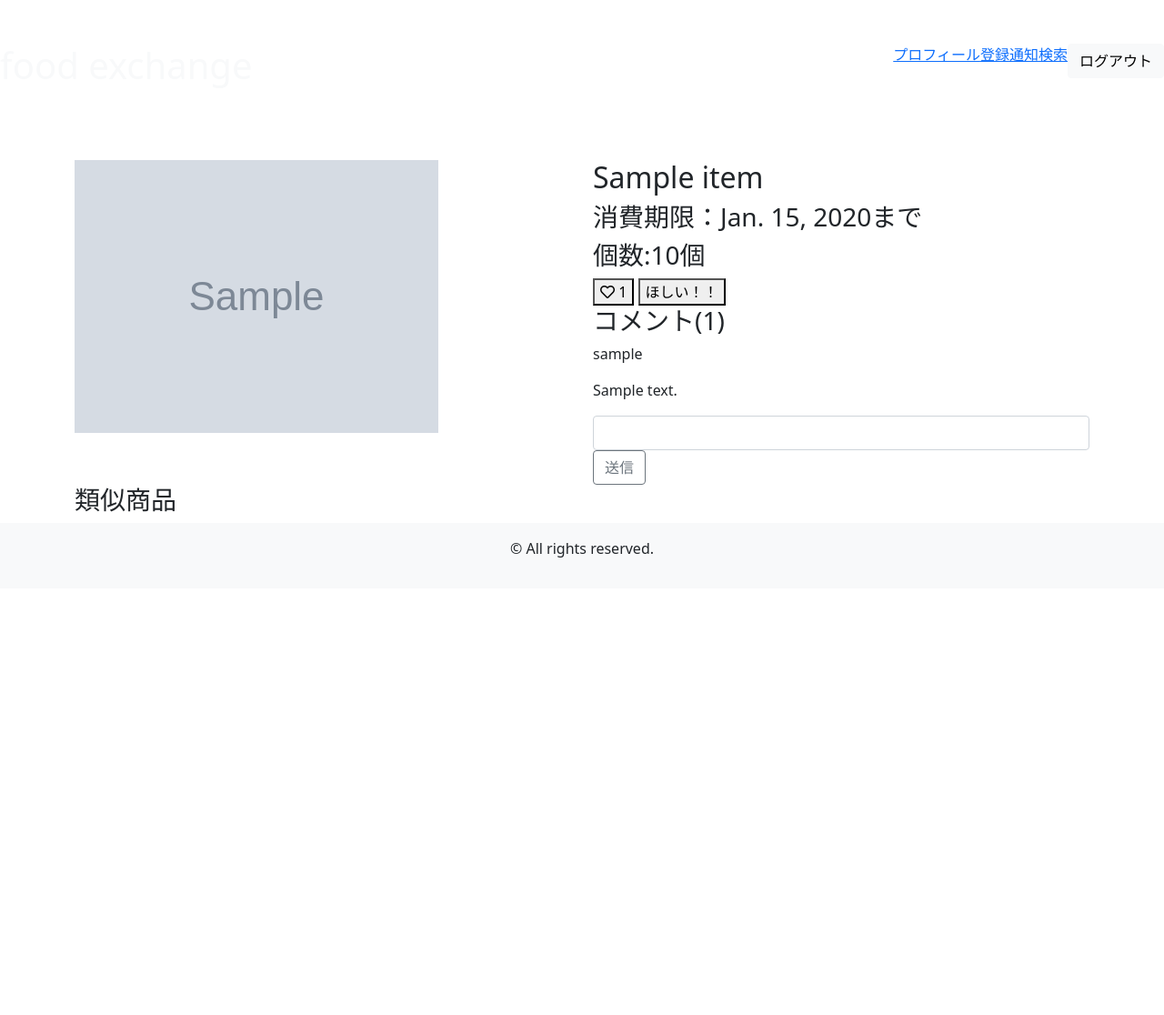
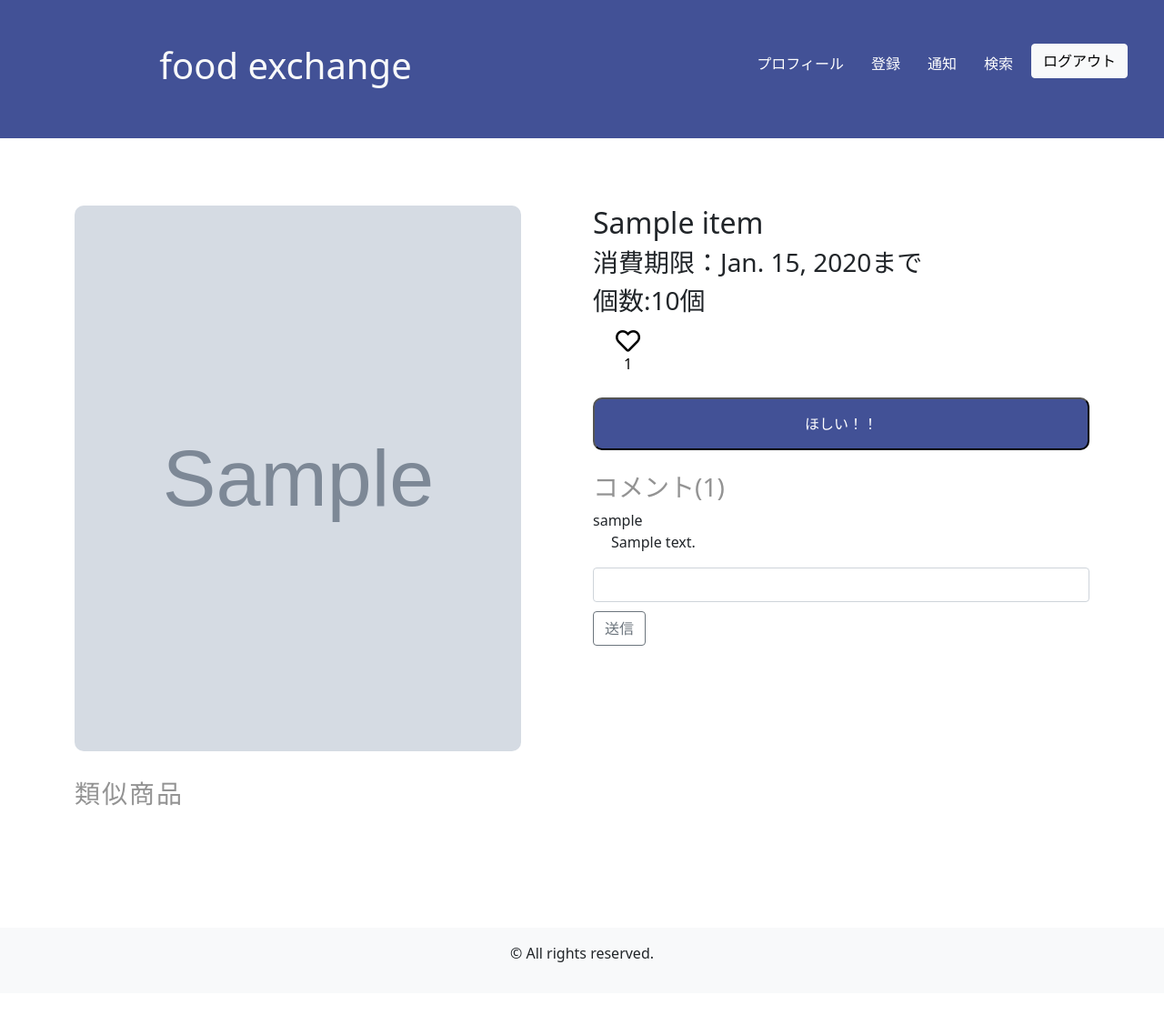
Before and after one commit to tk-art/my-first-blog, a Django app: page /food_information/1 in a window 1280 px wide. Shown: the whole page at 91% size. Before the commit the page ends 613 px from the top, so only its background shows below. Run offline with Django 4.2, Linux system fonts and the light colour scheme; a user stored in the database is signed in; tables that the repository leaves empty hold one stand-in row (values such as "Sample post"); grey boxes marked "Sample" are stand-in pictures.

Commit message:
It was supposed to be displayed on the notification page when it was liked, but the notification was sent even when the like was canceled. This will be improved next

```diff
--- a/app/models.py
+++ b/app/models.py
@@ -30,8 +30,6 @@
 class Notification(models.Model):
     user = models.ForeignKey(CustomUser, on_delete=models.CASCADE)
     item = models.ForeignKey(Item, on_delete=models.CASCADE, default=None)
-    like = models.BooleanField(default=False)
-    comment = models.BooleanField(default=False)
     content = models.TextField()
     read = models.BooleanField(default=False)
     timestamp = models.DateField(auto_now_add=True)
--- a/app/views.py
+++ b/app/views.py
@@ -136,5 +136,5 @@
 
 
 def notification(request):
-    noti = get_object_or_404(Notification, pk=1)
-    return render(request, 'notification.html', {'noti': noti})
+    notifications = Notification.objects.filter(user=request.user, read=False)
+    return render(request, 'notification.html', {'notifications': notifications})
--- /dev/null
+++ b/static/css/style.css
@@ -0,0 +1,160 @@
+h1{
+  text-align: center;
+}
+
+div.reg{
+  background-color: #EEEEEE;
+  margin-left: 15%;
+  margin-right: 15%;
+}
+
+table.reg_form{
+  width: 100%;
+  border-spacing: 10px 30px;
+  padding-left:20px;
+}
+
+
+.myclass {
+  color: #fff;
+  background-color: rgb(66, 81, 150);
+  padding: 15px ;
+  border-radius: 10px;
+  width: 100%;
+  box-sizing: border-box;
+  display: block;
+  margin-top: 20px;
+}
+
+#heart-icon {
+  font-size: 27px;
+  display: block;
+}
+
+.fas {
+  color: rgb(66, 81, 150);
+}
+
+
+.like-button {
+  background-color: transparent;
+  border: none;
+  border-radius: 5px;
+  outline: none;
+  padding: 5px 25px;
+}
+
+.like-button:hover {
+  background-color: rgb(233, 231, 231);
+}
+
+.container .fixed {
+  display: flex;
+}
+
+.left-column {
+  position: sticky;
+  top: 0;
+  height: 100vh;
+  overflow: hidden;
+}
+
+.right-column {
+  flex: 1;
+  overflow-y: auto;
+}
+
+.comment-user {
+  margin-bottom: 0;
+}
+.comment-text {
+  margin-left: 20px;
+}
+.comment-btn {
+  margin-top: 10px;
+}
+.comment-count {
+  color: #939393;
+}
+
+.header-back {
+  background-color: rgb(66, 81, 150);
+  margin-bottom: 50px;
+}
+
+.header-right {
+  color: #fff;
+  padding: 10px;
+  margin-right: 10px;
+  text-decoration: none;
+  position: relative
+}
+
+.header-right::after {
+  content: '';
+  position: absolute;
+  left: 0;
+  bottom: -2px;
+  width: 0;
+  height: 2px;
+  background-color: #fff;
+  transition: width 0.5s ease; /* トランジション効果の設定 */
+}
+
+.header-right:hover {
+  color: #fff;
+}
+.header-right:hover::after {
+  width: 100%;
+}
+
+.logout {
+  margin-right: 40px;
+}
+
+.footer-m {
+  margin-top: 100px;
+}
+
+.similar-headline {
+  margin: 30px auto;
+  letter-spacing: 2px;
+  color: #939393;
+}
+
+.product-item {
+  width: 250px;
+  height: 250px;
+}
+/* 画像サイズ */
+.uniform-image-size {
+  width: 90%;
+  height: 100%;
+  object-fit: cover;
+  border-radius: 10px;
+  margin-bottom: 12px;
+
+}
+.uniform-image-size:hover {
+  transition: transform 0.3s ease;
+  transform: translateY(5px);
+}
+
+.similar-item {
+  color: #6e6d6d;
+}
+.similar-link {
+  text-decoration: none;
+}
+
+.left-column {
+  width: 450px;
+  height: 600px;
+}
+
+.image-container {
+  width: 90%;
+  height: 100%;
+  object-fit: cover;
+  border-radius: 10px;
+}
--- /dev/null
+++ b/static/js/main.js
@@ -0,0 +1,69 @@
+$(document).ready(function() {
+  var heartIcon = $("#heart-icon");
+  var likeCount = $(".like-count");
+  var likeStatus = localStorage.getItem("likeStatus");
+
+  if (likeStatus === "liked") {
+    heartIcon.removeClass("far").addClass("fas");
+  }
+});
+function likeButtonClicked() {
+  var heartIcon = $("#heart-icon");
+  var likeCount = $(".like-count");
+
+  $.ajax({
+    type: "POST",
+    url: "/like_item/" + itemId + "/",
+    data: {
+      item_id: itemId,
+      csrfmiddlewaretoken: csrfToken,
+    },
+
+    success: function(response) {
+        if (response.is_liked) {
+          heartIcon.removeClass("far").addClass("fas");
+          likeCount.text(response.like_count);
+          localStorage.setItem("likeStatus", "liked");
+
+        } else {
+          heartIcon.removeClass("fas").addClass("far");
+          likeCount.text(response.like_count);
+          localStorage.removeItem("likeStatus");
+        }
+      },
+      error: function(xhr, status, error) {
+        console.log(error);
+      }
+  });
+  }
+
+
+$(document).ready(function() {
+    $('#comment-form').submit(function(event) {
+        event.preventDefault();
+        var form = $(this);
+        $.ajax({
+            type: "POST",
+            url: "/comment_item/" + itemId + "/",
+            data: form.serialize(),
+            dataType: 'json',
+
+            success: function(response) {
+                if (response.success) {
+                  var commentUser = response.comment.user;
+                  var commentText = response.comment.text;
+                  var commentUserElement = $('<p>').text(commentUser);
+                  var commentTextElement = $('<p>').text(commentText);
+                  $('#comment-container').append(commentUserElement);
+                  $('#comment-container').append(commentTextElement);
+                  form.find('#text').val('');
+                } else {
+                    alert('コメントの作成に失敗しました。フォームをご確認ください。');
+                }
+            },
+            error: function() {
+                alert('コメント作成中にエラーが発生しました');
+            }
+        });
+    });
+});
```
Also changed, not shown: app/templates/notification.html (+7 -1 lines), app/migrations/0014_auto_20230703_2146.py (added), 1 other file.
